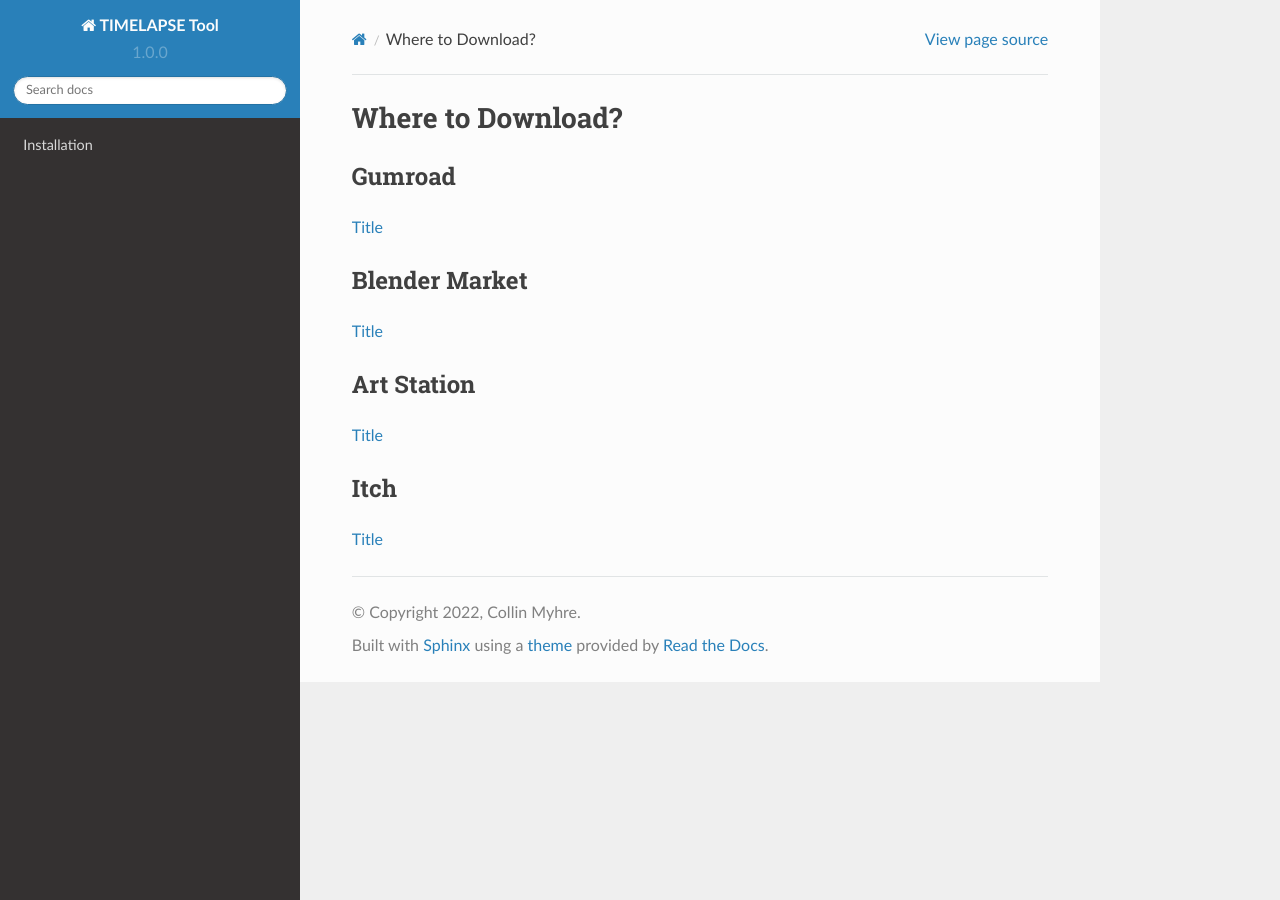
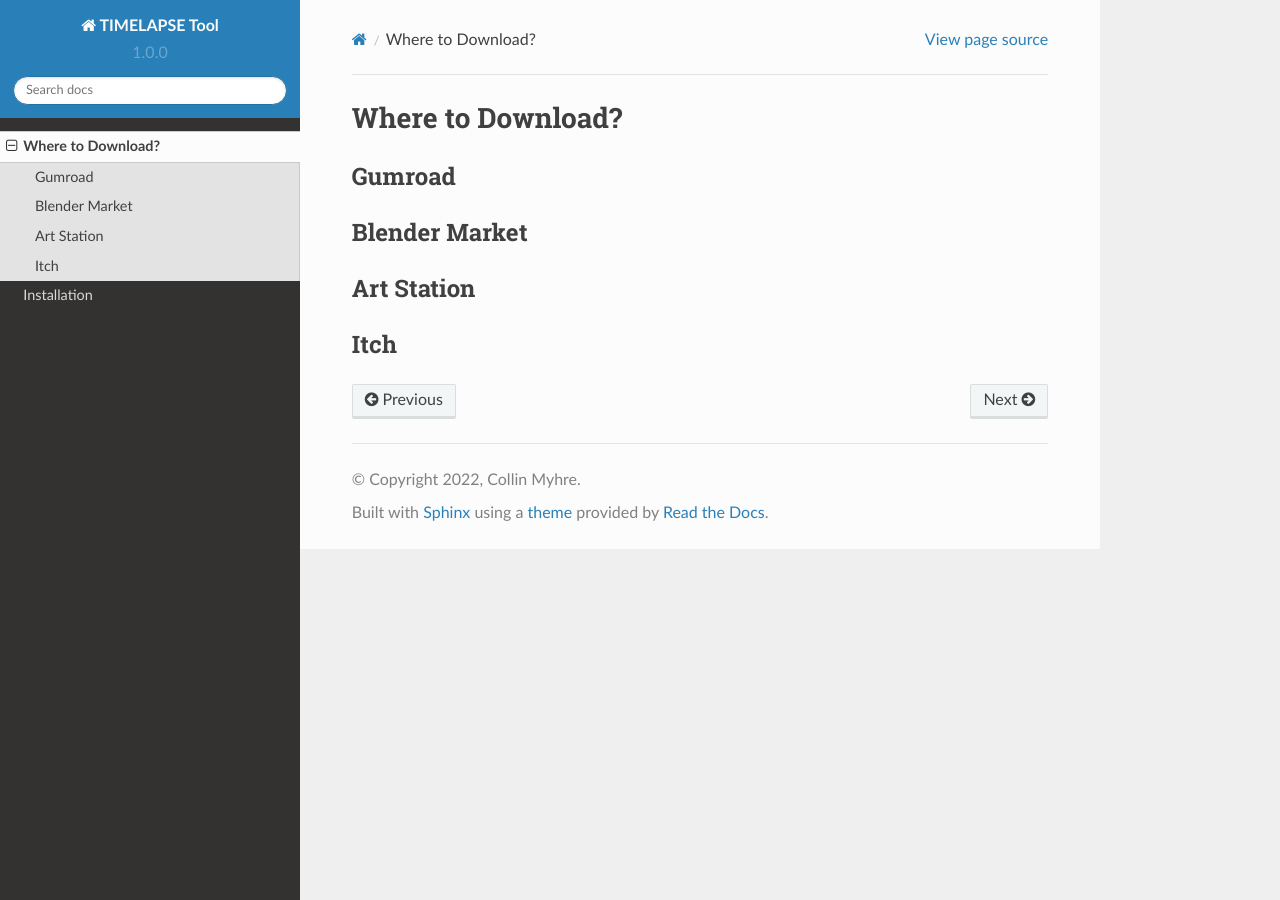
Before and after one commit to fwiller-git/TIMELAPSE-Tool-Docs, a Sphinx documentation site: the page built from docs/source/download.rst, in a window 1280 px wide. Built offline with Sphinx 7.4.7 and the Read the Docs theme 2.0.0, drawn with Linux system fonts in a browser that asks for light colours; pages that are not in the unit, such as notebooks, are missing from menus.

Commit message:
no message

```diff
--- a/docs/source/download.rst
+++ b/docs/source/download.rst
@@ -3,16 +3,12 @@
 
 Gumroad
 -------
-`Title <http://link>`_
 
 Blender Market
 --------------
-`Title <http://link>`_
 
 Art Station
 -----------
-`Title <http://link>`_
 
 Itch
 -----
-`Title <http://link>`_
--- a/docs/source/index.rst
+++ b/docs/source/index.rst
@@ -28,8 +28,9 @@
 .. toctree::
    :maxdepth:1
 
+   download
    installation
-   get-started
+   quick-recording
    settings
    limitations
    contacts
```
Also changed, not shown: docs/source/contacts.rst (added).
